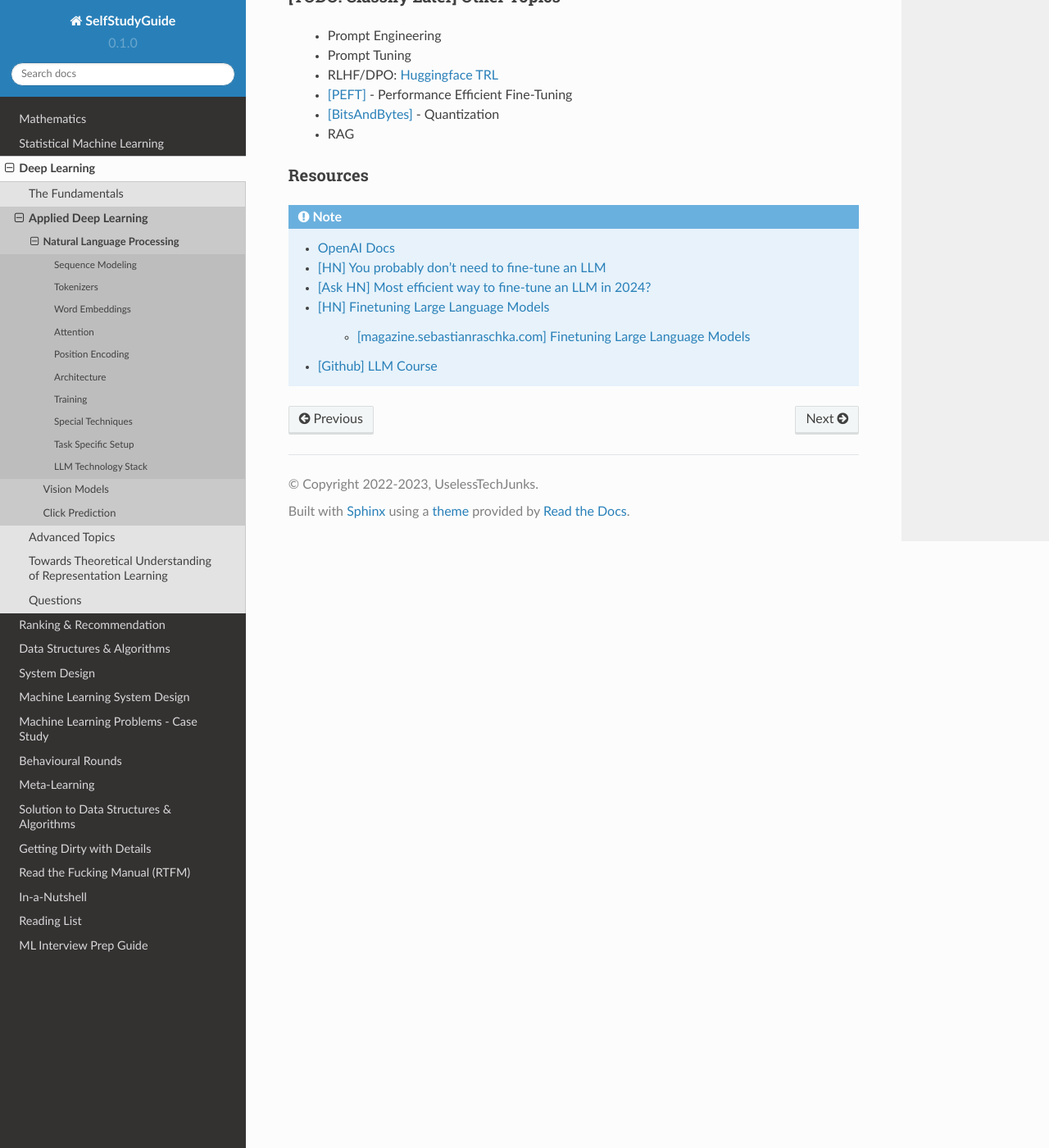
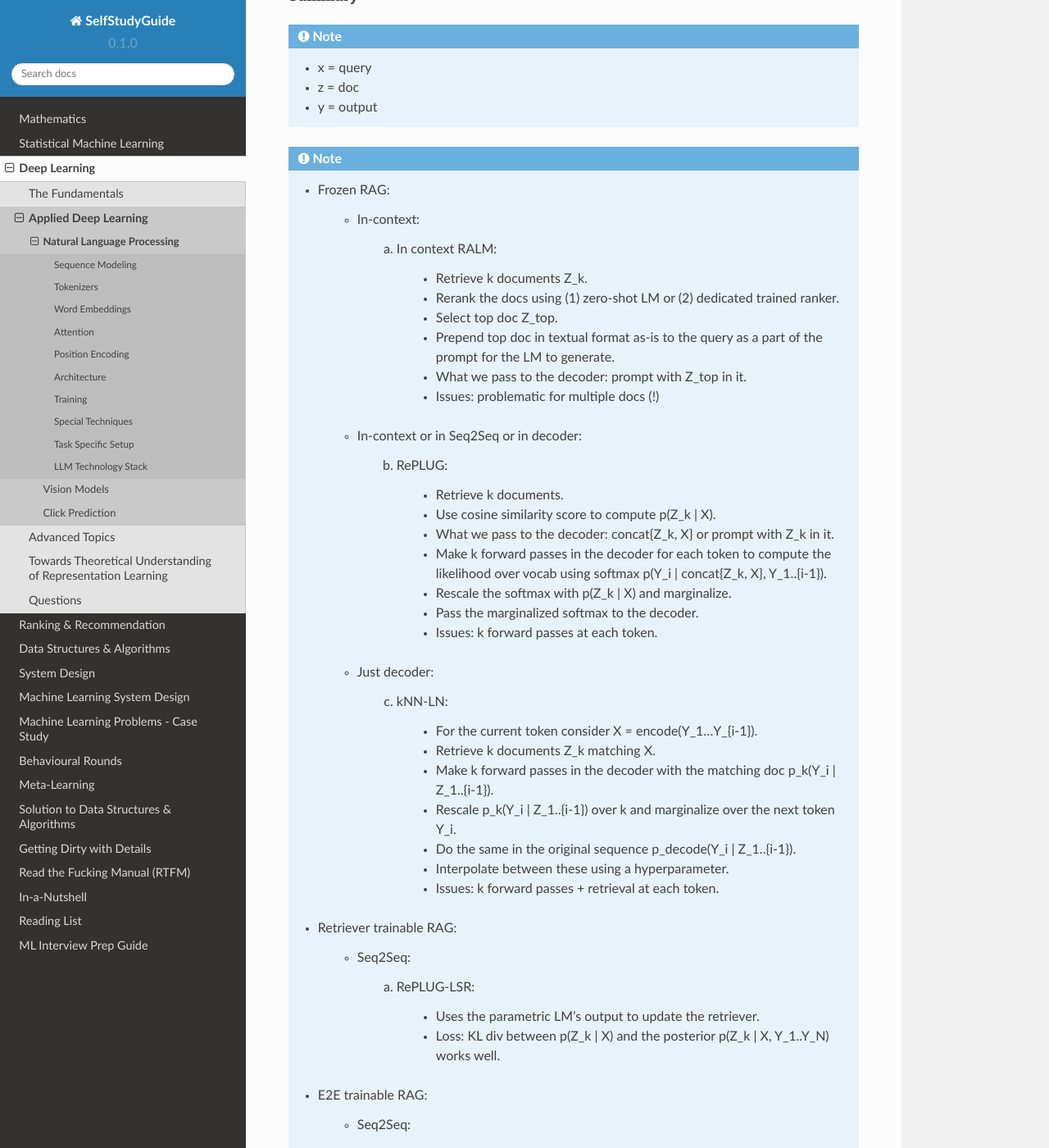
Before and after one commit to uselesstechjunks/leetcode, a Sphinx documentation site: the page built from docs/source/dl/application/nlp.rst, in a window 1280 px wide and 1400 px high, scrolled down 9499 px. Shown: the whole window at 82% size. Built offline with Sphinx 7.4.7 and the Read the Docs theme 2.0.0, drawn with Linux system fonts in a browser that asks for light colours; some of the changed text lies outside the part shown.

Commit message:
Update nlp.rst (#177)
* Update nlp.rst

* Update nlp.rst

```diff
--- a/docs/source/dl/application/nlp.rst
+++ b/docs/source/dl/application/nlp.rst
@@ -340,6 +340,77 @@ Tech Stack
 	* [Huggingface] `RAG Evaluation <https://huggingface.co/learn/cookbook/en/rag_evaluation>`_
 	* [Huggingface] `Building A RAG Ebook “Librarian” Using LlamaIndex <https://huggingface.co/learn/cookbook/en/rag_llamaindex_librarian>`_
 
+Summary
+-----------------------------------------------------------------------------------------
+.. note::
+	* x = query
+	* z = doc
+	* y = output
+
+.. note::
+	* Frozen RAG:
+
+		- In-context:
+
+			(a) In context RALM:
+
+				- Retrieve k documents Z_k.
+				- Rerank the docs using (1) zero-shot LM or (2) dedicated trained ranker.
+				- Select top doc Z_top.
+				- Prepend top doc in textual format as-is to the query as a part of the prompt for the LM to generate.
+				- What we pass to the decoder: prompt with Z_top in it.
+				- Issues: problematic for multiple docs (!)
+		- In-context or in Seq2Seq or in decoder:
+
+			(b) RePLUG:
+
+				- Retrieve k documents.
+				- Use cosine similarity score to compute p(Z_k | X).
+				- What we pass to the decoder: concat{Z_k, X} or prompt with Z_k in it.
+				- Make k forward passes in the decoder for each token to compute the likelihood over vocab using softmax p(Y_i | concat{Z_k, X}, Y_1..{i-1}).
+				- Rescale the softmax with p(Z_k | X) and marginalize.
+				- Pass the marginalized softmax to the decoder.
+				- Issues: k forward passes at each token.
+		- Just decoder:
+
+			(c) kNN-LN:
+
+				- For the current token consider X = encode(Y_1...Y_{i-1}).
+				- Retrieve k documents Z_k matching X.
+				- Make k forward passes in the decoder with the matching doc p_k(Y_i | Z_1..{i-1}).
+				- Rescale p_k(Y_i | Z_1..{i-1}) over k and marginalize over the next token Y_i.
+				- Do the same in the original sequence p_decode(Y_i | Z_1..{i-1}).
+				- Interpolate between these using a hyperparameter.
+				- Issues: k forward passes + retrieval at each token.
+	* Retriever trainable RAG:
+
+		- Seq2Seq:
+
+			(a) RePLUG-LSR:
+
+				- Uses the parametric LM's output to update the retriever.
+				- Loss: KL div between p(Z_k | X) and the posterior p(Z_k | X, Y_1..Y_N) works well.
+	* E2E trainable RAG:
+
+		- Seq2Seq:
+
+			(a) RAG:
+
+				- Per token: same as RePLUG - output probability is marginalised at the time of generation of each token, pass it to beam decoder.
+				- Per sequence: output probability is marginalised for the entire sequence.
+
+					- Results in #Y generated sequences.
+					- Might require additional passes.
+
+				- Training - NLL loss across predicted tokens.
+				- Issues: E2E training makes doc index update problematic, solution: just update the query encoder.
+			(b) Atlas:
+
+				- Multiple choice for updating the retriever - simple RePLUG-LSR type formulation based on the KL div between p(Z_k | X) and the posterior p(Z_k | X, Y_1..Y_N) works well.
+				- Pre-training: same objective as the Seq2Seq (prefixLM or MLM) or decoder-only objective works well.
+				- Training:
+				- Issues:
+
 [TODO: Classify Later] Other Topics
 =========================================================================================
 	* Prompt Engineering
```
